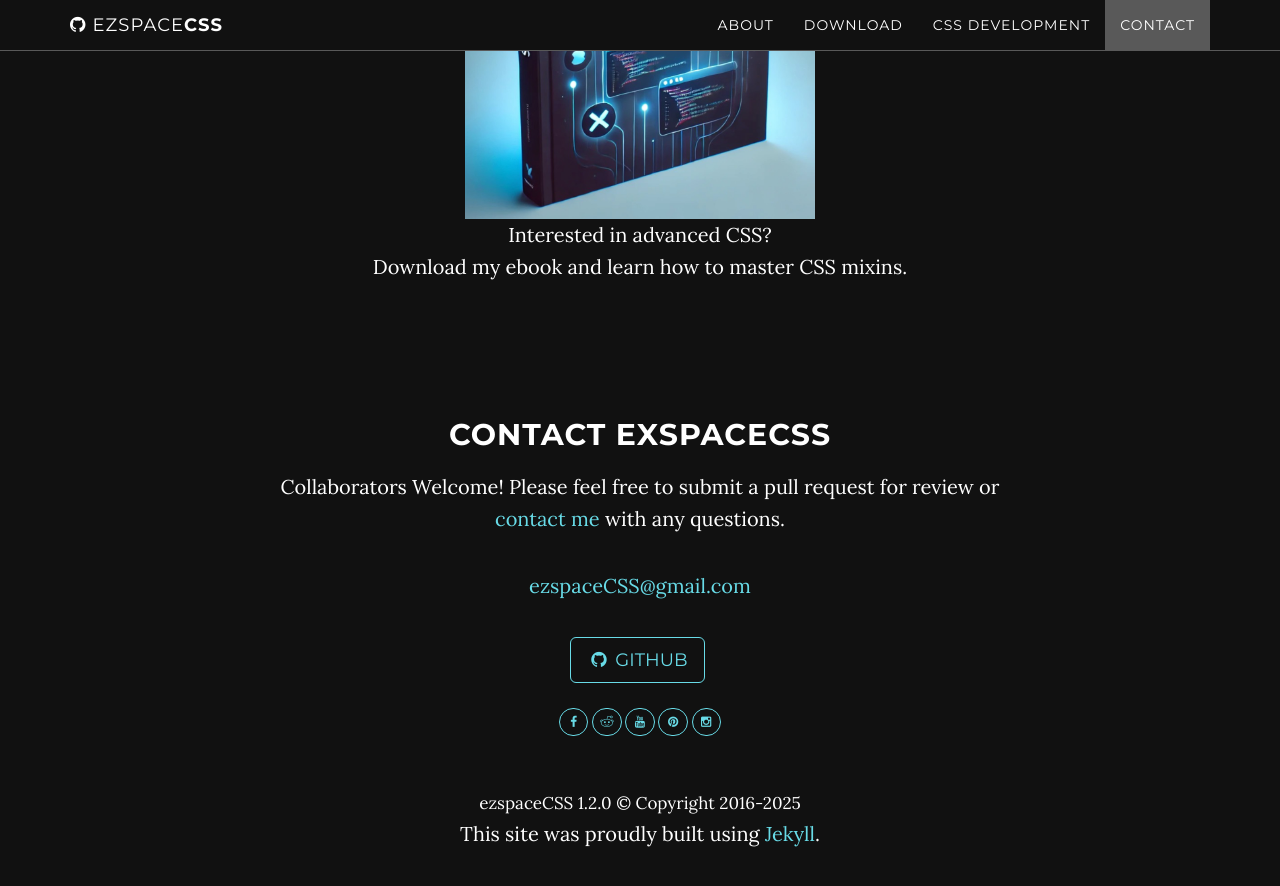
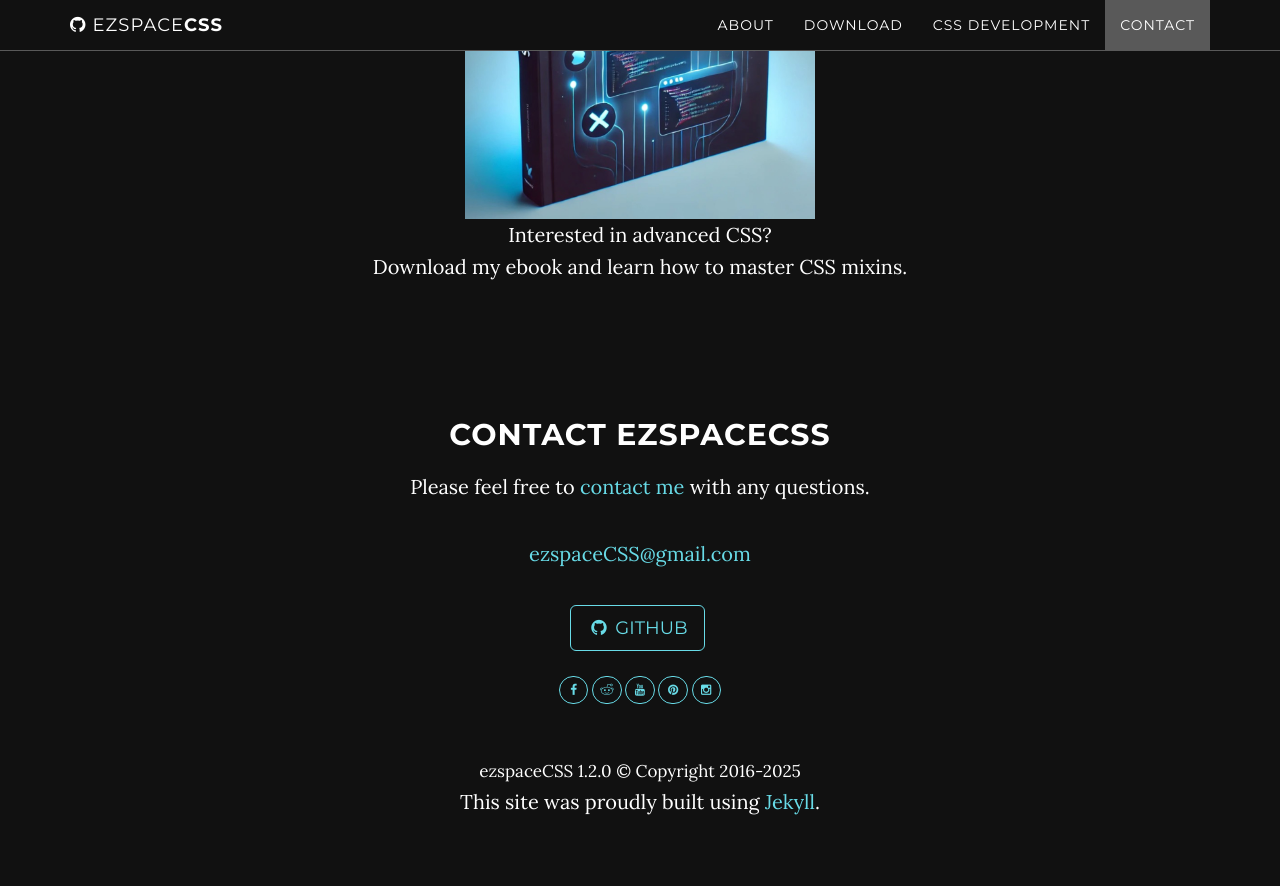
Before and after one commit to dmanzer2/ez-space-css-site, a Jekyll site: the page built from index.html, in a window 1280 px wide and 900 px high, scrolled down 4129 px. Shown: the top 886 px of the window. Built offline with Jekyll 4.4.1, drawn with Linux system fonts in a browser that asks for light colours.

Commit message:
contact section changes

```diff
--- a/_includes/contact.html
+++ b/_includes/contact.html
@@ -2,8 +2,8 @@
 <section id="contact" class="container content-section text-center">
   <div class="row">
     <div class="col-lg-8 col-lg-offset-2">
-      <h2 style="color:#fff;">Contact exspaceCSS</h2>
-      <p>Collaborators Welcome! Please feel free to submit a pull request for review or <a href="mailto:ezspacecss@gmail.com" target="_blank">contact me</a> with any questions.</p>
+      <h2 style="color:#fff;">Contact ezspaceCSS</h2>
+      <p>Please feel free to <a href="mailto:ezspacecss@gmail.com" target="_blank">contact me</a> with any questions.</p>
       <p><a href="mailto:{{ site.email }}" title="Contact ezspaceCSS">{{ site.email }}</a></p>
       <ul class="list-inline banner-social-buttons">
         {% for network in site.social %}
```
